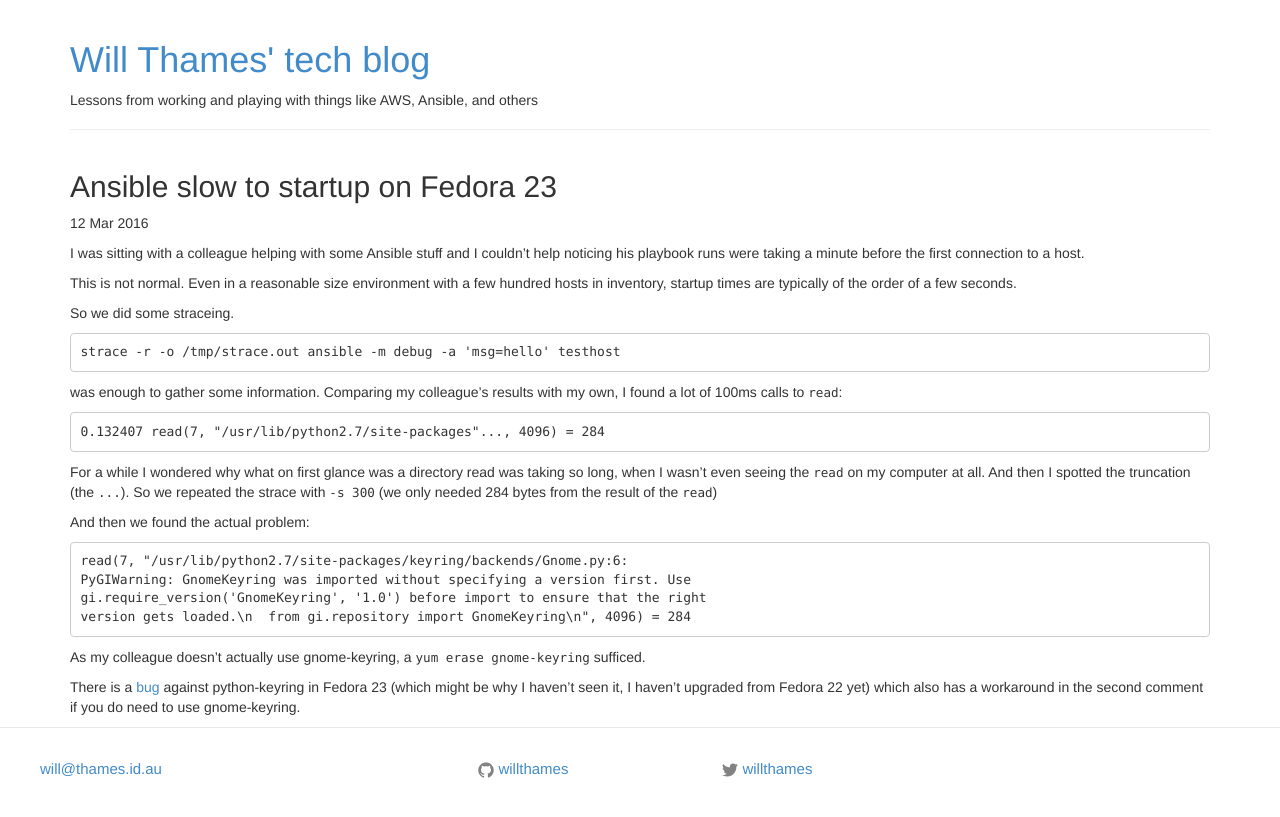
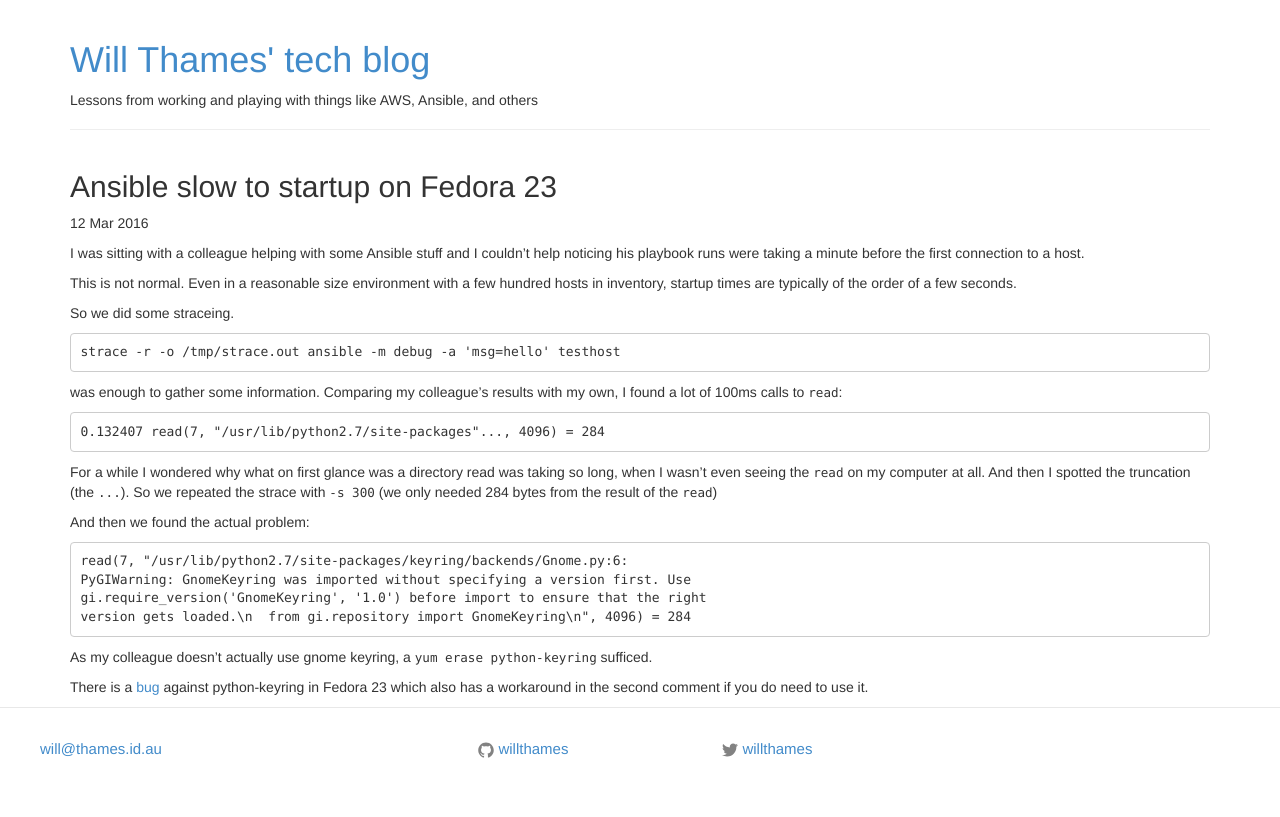
Before and after one commit to willthames/willthames.github.io, a Jekyll site: the page built from _posts/2016-03-11-ansible-slow-startup-on-fedora-23.markdown, in a window 1280 px wide. Shown: the top 817 px of the page. Built offline with Jekyll 4.4.1, drawn with Linux system fonts in a browser that asks for light colours.

Commit message:
Update to slowness post to clarity which package was deleted

````diff
--- a/_posts/2016-03-11-ansible-slow-startup-on-fedora-23.markdown
+++ b/_posts/2016-03-11-ansible-slow-startup-on-fedora-23.markdown
@@ -37,10 +37,9 @@
 version gets loaded.\n  from gi.repository import GnomeKeyring\n", 4096) = 284
 ```
 
-As my colleague doesn't actually use gnome-keyring, a `yum erase gnome-keyring`
+As my colleague doesn't actually use gnome keyring, a `yum erase python-keyring`
 sufficed.
 
 There is a [bug](https://bugzilla.redhat.com/show_bug.cgi?id=1259747)
-against python-keyring in Fedora 23 (which might be why I haven't seen it, I
-haven't upgraded from Fedora 22 yet) which also has a workaround in the second
-comment if you do need to use gnome-keyring.
+against python-keyring in Fedora 23 which also has a workaround in the second
+comment if you do need to use it.
````
